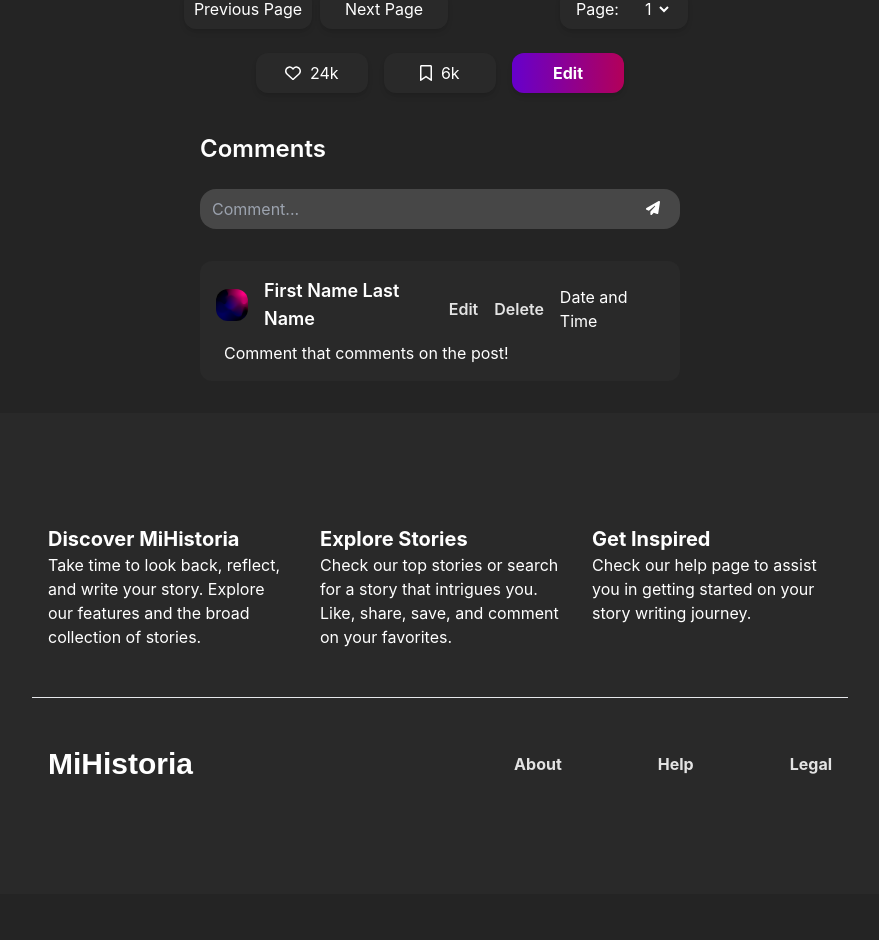
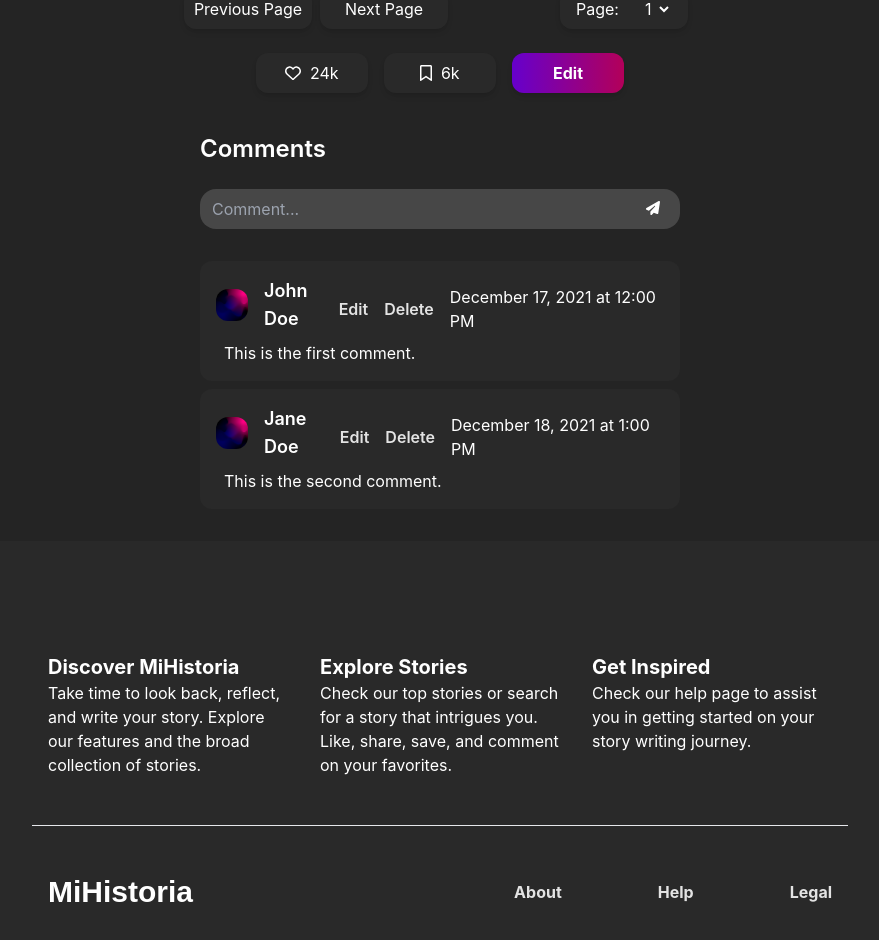
Before and after one commit to alejandrocqvd/MiHistoria, a React (Vite) app in the folder client/: page /story/1/page/1 in a window 1280 px wide. Shown: the part 1731-2671 px from the top of the page, without its empty margins (200-1079 px from the left). Before the commit the page ends 2625 px from the top, so only its background shows below. Built offline with nearby package versions, Linux system fonts and the light colour scheme; a web font is replaced by a local one.

Commit message:
Finished comment component design

```diff
--- /dev/null
+++ b/client/src/components/Comment.tsx
@@ -0,0 +1,59 @@
+import { useState } from "react"
+import storyBg from '../assets/login-bg.png'
+
+interface commentData {
+    comment_id: string;
+    text: string;
+    timestamp: string;
+    author: {
+        username: string;
+        first_name: string;
+        last_name: string;
+    }
+}
+
+interface CommentProps {
+    commentData: commentData;
+}
+
+const Comment: React.FC<CommentProps> = ({ commentData }) => {
+  const [liked, setLiked] = useState<boolean>(false)
+  const [likeCount, setLikeCount] = useState<number>(0)
+  const [userLiked, setUserLiked] = useState<boolean>(false)
+
+  const handleLike = () => {
+    setLiked(!liked)
+  }
+
+  function formatTimestamp(timestamp: string) {
+    const date = new Date(timestamp);
+    return date.toLocaleString('en-US', {
+      year: 'numeric',
+      month: 'long',
+      day: 'numeric',
+      hour: 'numeric',
+      minute: 'numeric',
+    });
+  }
+
+  const formattedDate = formatTimestamp(commentData.timestamp)
+
+  return (
+    <div className='flex flex-col justify-items-center bg-secondary rounded-xl p-4 mb-2'>
+        <div className='flex flex-row justify-between items-center'>
+        <div className='flex flex-row justify-start items-center mb-2'>
+            <img src={storyBg} className='h-8 rounded-xl w-8' />
+            <a href={'./story/:id'} className='text-lg ml-4 font-semibold'>{commentData.author.first_name + ' ' + commentData.author.last_name}</a>
+        </div>
+        <div className='flex flex-row justify-end items-center'>
+            <button className='hover-underline-animation mr-4 font-semibold'>Edit</button>
+            <button className='hover-underline-animation font mr-4 font-semibold'>Delete</button>
+            <p>{formattedDate}</p>
+        </div>
+        </div>
+        <p className='px-2'>{commentData.text}</p>
+    </div>
+  )
+}
+
+export default Comment
--- a/client/src/pages/story/Story.tsx
+++ b/client/src/pages/story/Story.tsx
@@ -1,11 +1,33 @@
-import React, { useState } from 'react'
 import storyBg from '../../assets/login-bg.png'
 import { FontAwesomeIcon } from '@fortawesome/react-fontawesome'
-import { faHeart as solidHeart, faBookmark as solidBookmark, faShareAlt, faPaperPlane } from '@fortawesome/free-solid-svg-icons';
-import { faHeart as regularHeart, faBookmark as regularBookmark } from '@fortawesome/free-regular-svg-icons';
-import { Outlet } from 'react-router-dom';
+import { faPaperPlane } from '@fortawesome/free-solid-svg-icons'
+import { Outlet } from 'react-router-dom'
+import Comment from '../../components/Comment.tsx'
 
 const Story = () => {
+  const dummyComments = [
+    {
+      comment_id: "1",
+      text: "This is the first comment.",
+      timestamp: "2021-12-17T12:00:00Z",
+      author: {
+        username: "user1",
+        first_name: "John",
+        last_name: "Doe"
+      }
+    },
+    {
+      comment_id: "2",
+      text: "This is the second comment.",
+      timestamp: "2021-12-18T13:00:00Z",
+      author: {
+        username: "user2",
+        first_name: "Jane",
+        last_name: "Doe"
+      }
+    },
+  ]
+
   return (
     <div className='flex flex-col justify-center items-center mt-20 w-9/12'>
 
@@ -36,20 +58,9 @@ const Story = () => {
           </button>
         </div>
 
-        <div className='flex flex-col justify-items-center bg-secondary rounded-xl p-4 mb-2'>
-          <div className='flex flex-row justify-between items-center'>
-            <div className='flex flex-row justify-start items-center mb-2'>
-              <img src={storyBg} className='h-8 rounded-xl w-8' />
-              <a href={'./story/:id'} className='text-lg ml-4 font-semibold'>First Name Last Name</a>
-            </div>
-            <div className='flex flex-row justify-end items-center'>
-              <button className='hover-underline-animation mr-4 font-semibold'>Edit</button>
-              <button className='hover-underline-animation font mr-4 font-semibold'>Delete</button>
-              <p>Date and Time</p>
-            </div>
-          </div>
-          <p className='px-2'>Comment that comments on the post!</p>
-        </div>
+        {dummyComments.map(comment => (
+          <Comment key={comment.comment_id} commentData={comment} />
+        ))}
 
       </div>
 
--- a/client/src/pages/story/StoryPage.tsx
+++ b/client/src/pages/story/StoryPage.tsx
@@ -1,6 +1,6 @@
 import { useState } from "react"
 import { FontAwesomeIcon } from '@fortawesome/react-fontawesome'
-import { faHeart as solidHeart, faBookmark as solidBookmark, faShareAlt, faPaperPlane } from '@fortawesome/free-solid-svg-icons';
+import { faHeart as solidHeart, faBookmark as solidBookmark } from '@fortawesome/free-solid-svg-icons';
 import { faHeart as regularHeart, faBookmark as regularBookmark } from '@fortawesome/free-regular-svg-icons';
 
 const StoryPage = () => {
@@ -26,7 +26,7 @@ const StoryPage = () => {
             <FontAwesomeIcon icon={saved ? solidBookmark : regularBookmark} className='mr-1' /> 6k
           </button>
           <button className='w-28 shadow-md ml-4 text-center rounded-xl bg-gradient font-bold px-4 py-2'>Edit</button>
-          <button className='w-32 shadow-md ml-4 text-center rounded-xl bg-error font-bold px-4 py-2 hover:bg-red-950'>Delete Story</button>
+          <button className='w-32 shadow-md ml-4 text-center rounded-xl bg-error font-bold px-4 py-2 hover:bg-[#9A0E2A]'>Delete Story</button>
         </div>
 
         <div className='flex flex-row justify-between items-start w-full mb-6'>
```
